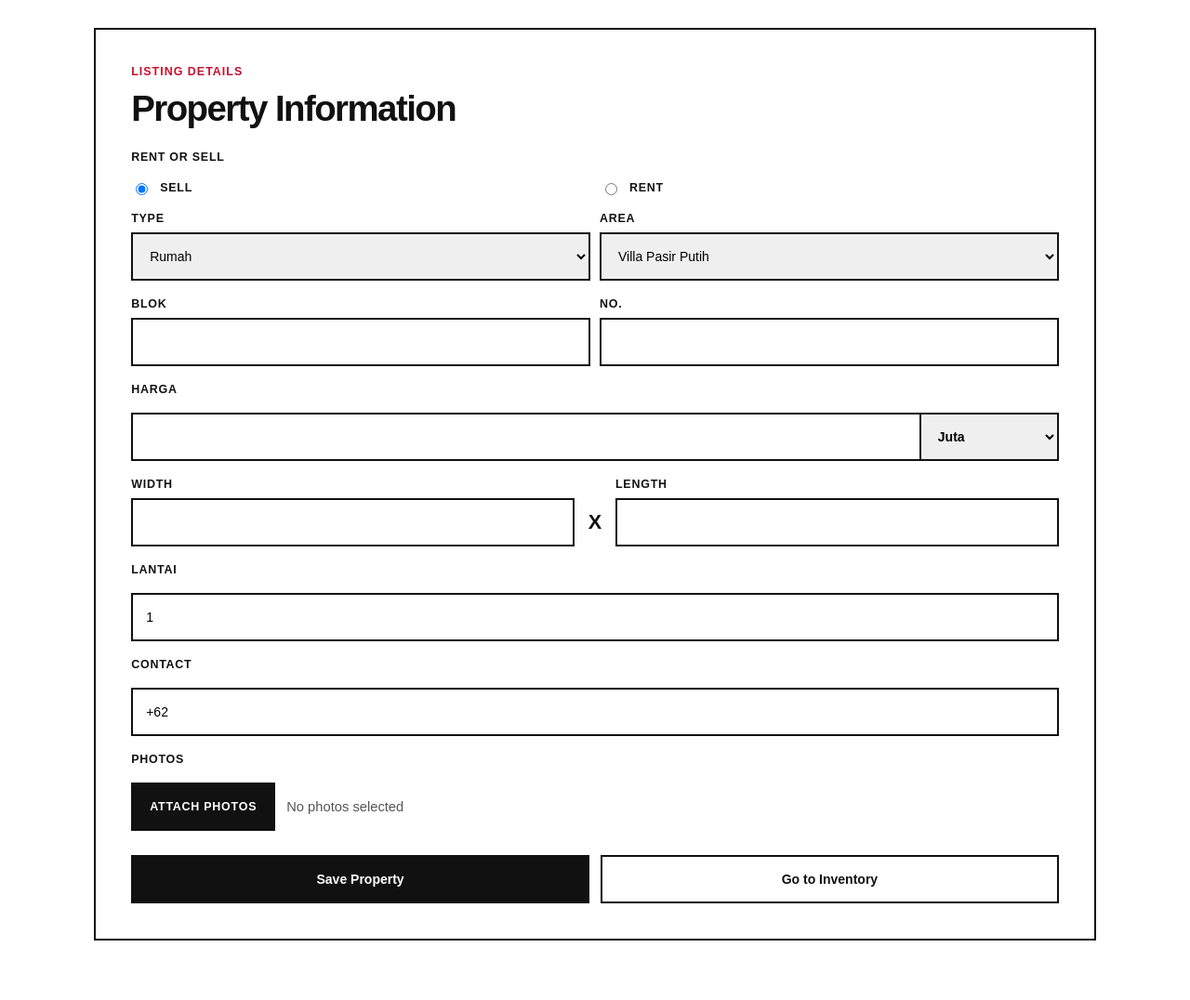
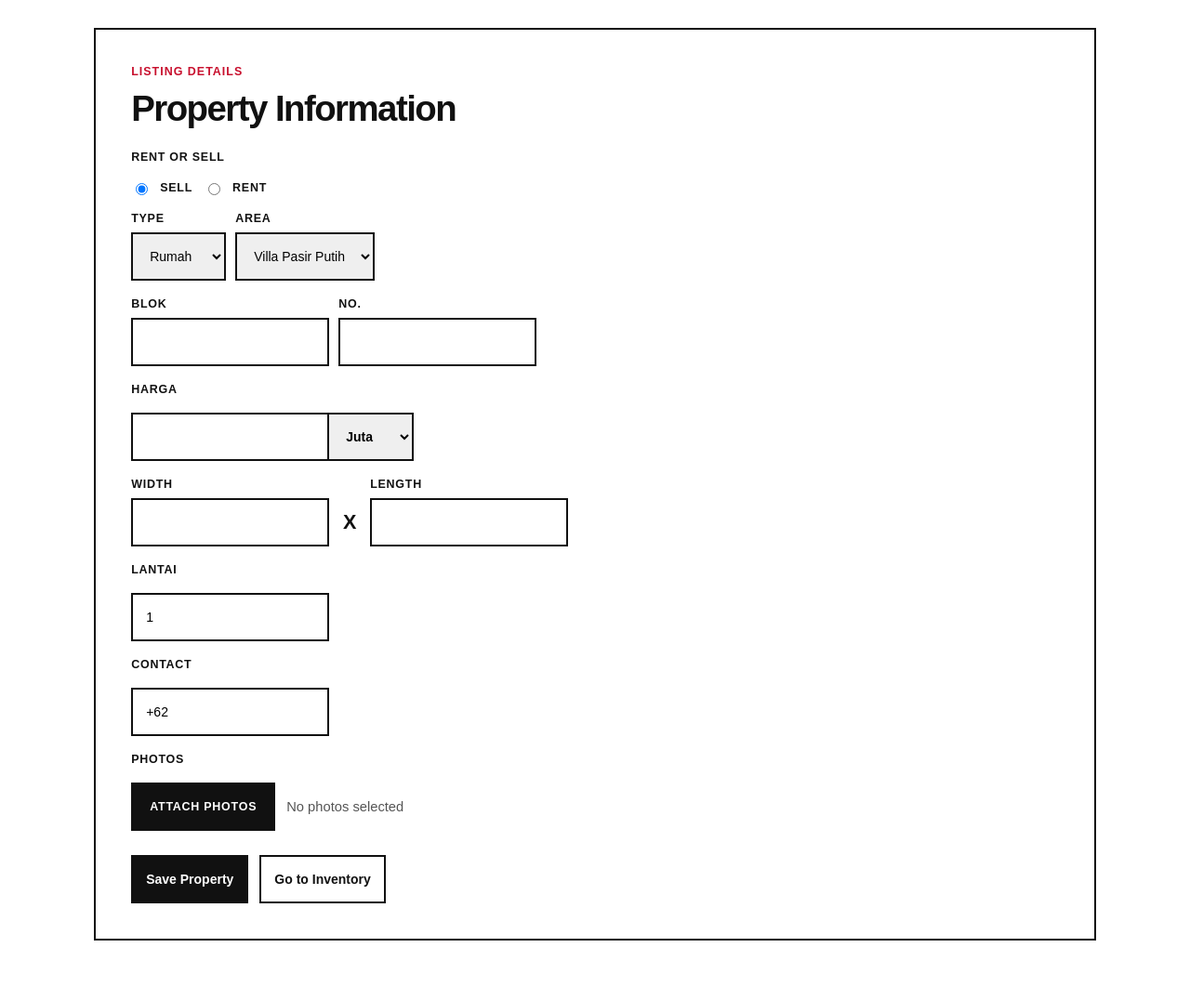
Before and after one commit to felichn/iconproperty, a Django app: page /properties/add/ in a window 1280 px wide. Shown: the part 407-1483 px from the top of the page at 93% size. Run offline with Django 5.2, Linux system fonts and the light colour scheme; some libraries are stand-ins or nearby versions.

Commit message:
Use natural width add property controls
Co-authored-by: felichn <felichn@users.noreply.github.com>

```diff
--- a/inventory/static/inventory/styles.css
+++ b/inventory/static/inventory/styles.css
@@ -269,26 +269,28 @@ button:disabled {
 
 .add-property-page .property-form {
   display: grid;
+  justify-items: start;
 }
 
 .add-property-page .form-row {
   display: grid;
   gap: 10px;
+  justify-items: start;
 }
 
 .add-property-page .two-columns,
 .add-property-page .measurement-row {
-  grid-template-columns: repeat(2, minmax(0, 1fr));
+  grid-template-columns: repeat(2, max-content);
 }
 
 .add-property-page .measurement-row {
   align-items: end;
-  grid-template-columns: minmax(0, 1fr) auto minmax(0, 1fr);
+  grid-template-columns: max-content auto max-content;
 }
 
 .add-property-page .price-input {
-  display: grid;
-  grid-template-columns: minmax(0, 1fr) 150px;
+  display: inline-grid;
+  grid-template-columns: max-content max-content;
 }
 
 .add-property-page .price-input input {
@@ -329,6 +331,13 @@ button:disabled {
   padding: 12px 14px;
 }
 
+.add-property-page input:not([type="radio"]):not([type="file"]),
+.add-property-page select,
+.add-property-page textarea,
+.add-property-page button {
+  width: auto;
+}
+
 .add-property-page textarea {
   min-height: 110px;
 }
@@ -366,6 +375,10 @@ button:disabled {
   gap: 12px;
 }
 
+.add-property-page .actions-inline > * {
+  flex: 0 0 auto;
+}
+
 .add-property-page .form-actions {
   margin-top: 8px;
 }
@@ -373,7 +386,7 @@ button:disabled {
 .add-property-page .mode-options {
   display: grid;
   gap: 12px;
-  grid-template-columns: repeat(2, minmax(0, 1fr));
+  grid-template-columns: repeat(2, max-content);
 }
 
 .add-property-page .mode-option {
@@ -437,7 +450,7 @@ button:disabled {
   .add-property-page .measurement-row,
   .add-property-page .price-input,
   .add-property-page .mode-options {
-    grid-template-columns: 1fr;
+    grid-template-columns: max-content;
   }
 
   .add-property-page .price-input input {
```
